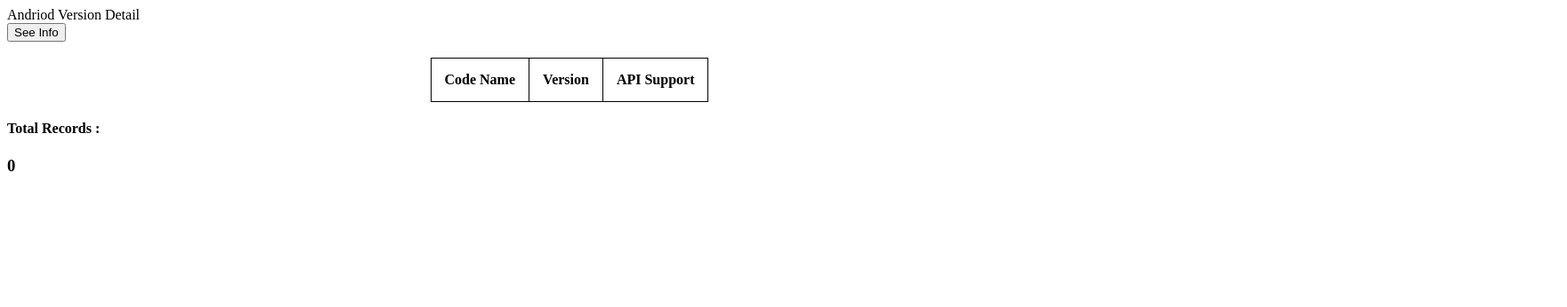
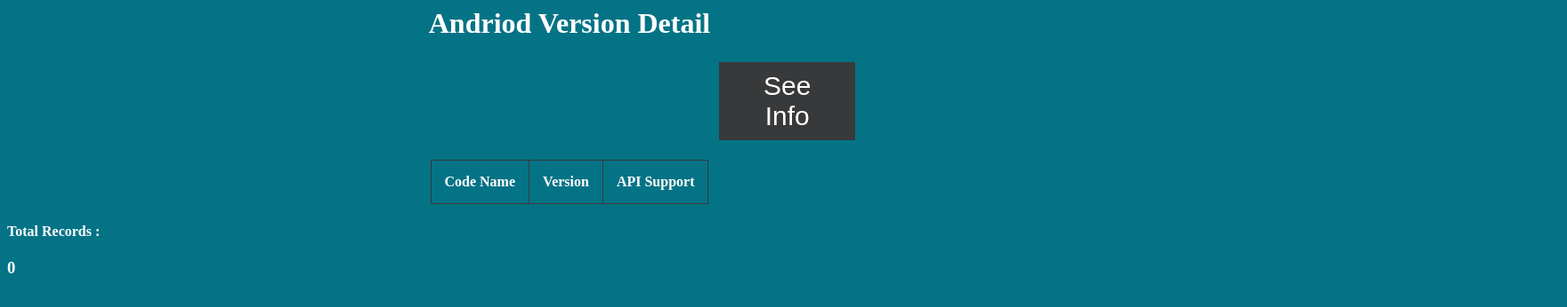
Before and after one commit to SinChan0/AJAX-JSON, a plain HTML site: page index.html in a window 1280 px wide. Shown: the whole page at 89% size, 1761 px wide, since content can reach past the window. Drawn offline with Linux system fonts and the light colour scheme.

Commit message:
The final commit....:)

```diff
--- a/index.html
+++ b/index.html
@@ -5,9 +5,9 @@
     </head>
     <body>
         <div class = "box">
-            <div class = "info">Andriod Version Detail</div>
+            <div class = "info"><h1 align = "center">Andriod Version Detail</h1></div>
 
-            <button id = "btn" type="button" >See Info</button>
+            <button id = "btn" type="button" align = "center" >See Info</button>
             <center><input type="text" id="myInput" onkeyup="myFunction()" placeholder="search"></center><br>
 
             <table id = "tbl" align = "center">
--- a/style.css
+++ b/style.css
@@ -1,5 +1,22 @@
+body {
+    background-color: #047386;
+    color : white;
+}
 table, th, td, tr {
-    border: 1px solid black;
+    border: 1px solid rgb(56, 57, 58);
     border-collapse: collapse;
     padding: 15px;
 }
+button {
+    background-color: rgb(56, 57, 58);
+    border: none;
+    color: white;
+    padding: 10px 50px;
+    text-align: center;
+    text-decoration: none;
+    display: inline-block;
+    font-size: 30px;
+    margin: 4px 800px;
+    cursor: pointer;
+    align-self: center;
+}
```
Also changed, not shown: rough.txt (deleted).
